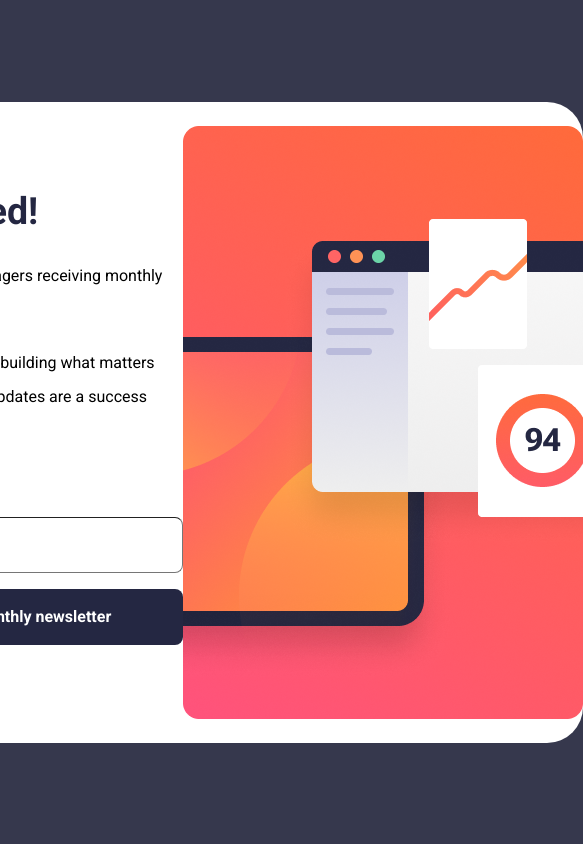
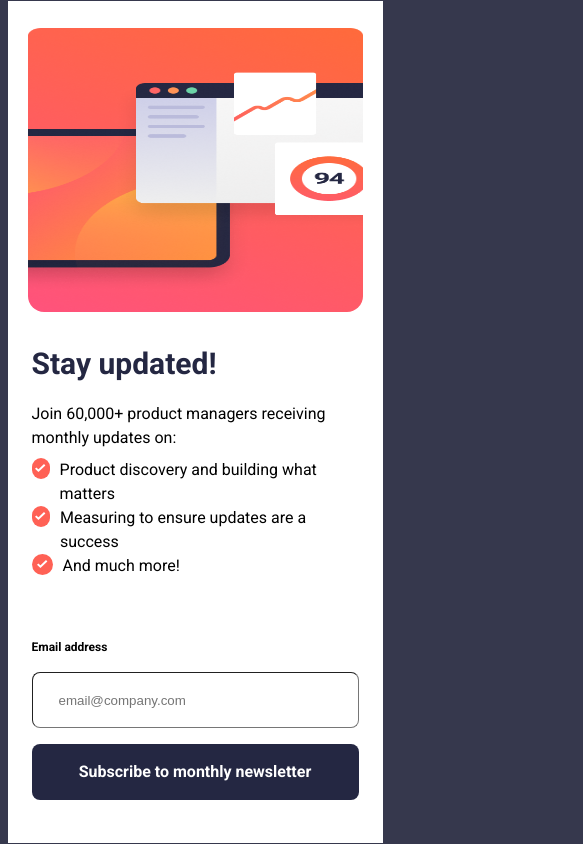
Before and after one commit to G1ga13/newsletter, a plain HTML site: page index.html in a window 390 px wide. Shown: the whole page, 583 px wide, since content can reach past the window. Drawn offline with Linux system fonts and the light colour scheme; a web font is replaced by a local one.

Commit message:
newsletter

```diff
--- a/index.html
+++ b/index.html
@@ -11,7 +11,9 @@
       <div class="box">
         <section class="box_1">
           <div class="header"><h1>Stay updated!</h1></div>
-          <p>Join 60,000+ product managers receiving monthly updates on:</p>
+          <p class="subhead">
+            Join 60,000+ product managers receiving monthly updates on:
+          </p>
           <div class="check_box">
             <div class="checks">
               <div class="check"><img src="./icons/check.svg" alt="" /></div>
@@ -40,7 +42,7 @@
           </div>
         </div>
       </div>
-      <img src="./images/image.png" alt="image" />
+      <img class="orangebox" src="./images/image.png" alt="image" />
     </div>
     <script src="script.js"></script>
   </body>
--- a/style.css
+++ b/style.css
@@ -17,7 +17,8 @@ body {
   display: flex;
   justify-content: space-around;
   align-items: center;
-  width: 928px;
+  max-width: 928px;
+  width: 100%;
   height: 641px;
   border-radius: 36px;
   background-color: rgba(255, 255, 255, 1);
@@ -36,7 +37,7 @@ body {
   display: flex;
   flex-direction: column;
   justify-content: space-between;
-  width: 376px;
+  max-width: 376px;
   height: 244px;
 }
 
@@ -104,7 +105,8 @@ p {
 }
 
 input {
-  width: 376px;
+  max-width: 376px;
+  width: 100%;
   height: 56px;
   opacity: 1;
   border-radius: 8px;
@@ -123,7 +125,7 @@ input:hover {
   display: flex;
   align-items: center;
   justify-content: center;
-  width: 376px;
+  max-width: 376px;
   height: 56px;
   opacity: 1;
   border-radius: 8px;
@@ -146,3 +148,64 @@ a {
   cursor: pointer;
   background: linear-gradient(204.47deg, #ff6a3a 0%, #ff527b 100%);
 }
+
+.orangebox {
+  max-width: 400px;
+}
+
+@media (max-width: 776px) {
+  .container {
+    justify-content: space-evenly;
+    flex-direction: column-reverse;
+    width: 375px;
+    height: 842px;
+    border-radius: 0px;
+  }
+
+  .orangebox {
+    width: 335px;
+    height: 284px;
+    border-bottom-right-radius: 16px;
+    border-bottom-left-radius: 16px;
+  }
+
+  .header {
+    width: 300px;
+    font-family: Roboto;
+    font-weight: 700;
+    font-style: Bold;
+    font-size: 20px;
+    line-height: 100%;
+    letter-spacing: 0px;
+  }
+
+  .box {
+    width: 327px;
+    height: 478px;
+  }
+
+  .check_box {
+    width: 327px;
+    height: 140px;
+  }
+
+  .checks {
+    width: 300px;
+    height: 48px;
+  }
+
+  .section_3 {
+    width: 327px;
+    height: 162px;
+  }
+
+  .subhead {
+    width: 327px;
+    height: 48px;
+  }
+
+  h1 {
+    width: 327px;
+    height: 40px;
+  }
+}
--- a/styles/subscribed.css
+++ b/styles/subscribed.css
@@ -28,7 +28,7 @@ body {
   display: flex;
   flex-direction: column;
   justify-content: space-between;
-  width: 376px;
+  max-width: 376px;
   height: 408px;
 }
 
@@ -43,12 +43,12 @@ body {
 }
 
 button {
-  width: 376px;
+  max-width: 376px;
   height: 56px;
   border-radius: 8px;
   background-color: rgba(36, 39, 66, 1);
   color: white;
-  border: none;
+  border: 0px;
 }
 
 h1 {
@@ -86,3 +86,25 @@ button:hover {
   background: linear-gradient(204.47deg, #ff6a3a 0%, #ff527b 100%);
   cursor: pointer;
 }
+
+@media (max-width: 376px) {
+  .container {
+    width: 375px;
+    height: 812px;
+  }
+
+  .box {
+    justify-content: space-evenly;
+    width: 327px;
+    height: 600px;
+  }
+
+  p {
+    width: 327px;
+    height: 96px;
+  }
+
+  button {
+    margin-top: 200px;
+  }
+}
```
Also changed, not shown: pages/subscribed.html (+1 -1 lines), Path 2 (1).svg (renamed from icons/check_2.svg), icons/check2.svg (added).
